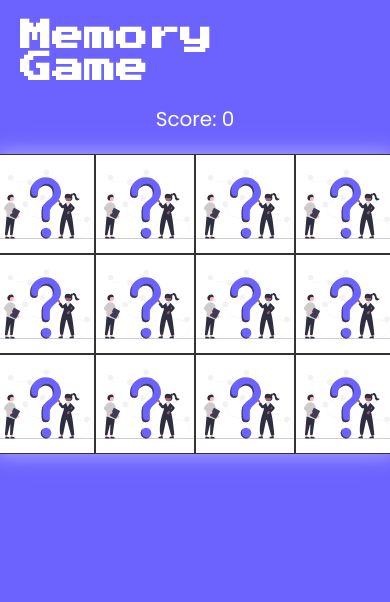
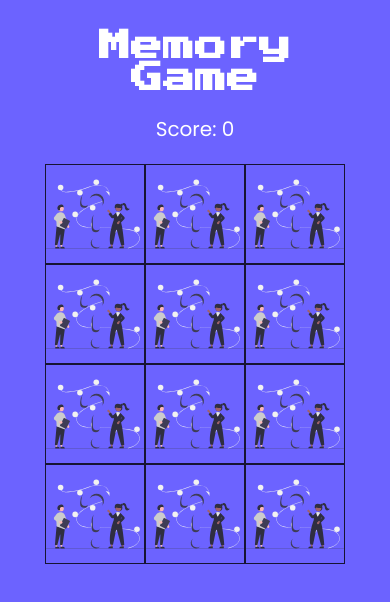
Before and after one commit to IvanGH4/memory-game, a plain HTML site: page index.html in a window 390 px wide. Shown: the top 602 px of the page. Drawn offline with Linux system fonts and the light colour scheme.

Commit message:
fix responsive

```diff
--- a/script.js
+++ b/script.js
@@ -87,7 +87,7 @@ function flipCard() {
     this.src = options[cardId].img;
 
     if(chosenCard.length === 2) {
-        setTimeout(checkMatch, 200);
+        setTimeout(checkMatch, 350);
     }
 }
 
--- a/styles.scss
+++ b/styles.scss
@@ -83,3 +83,24 @@ body {
 .won-box.active {
     opacity: 1;
 }
+
+@media(max-width: 800px) {
+    body {
+        padding: 10px;
+        h1 {
+            text-align: center;
+        }
+    }
+
+    .game-container {
+        width: 100%;
+        justify-content: center;
+        box-shadow: none;
+        background-color: transparent;
+    }
+
+    .won-box h2 {
+        font-size: 28px;
+        text-align: center;
+    }
+}
```
Also changed, not shown: styles.css, 1 other file.
